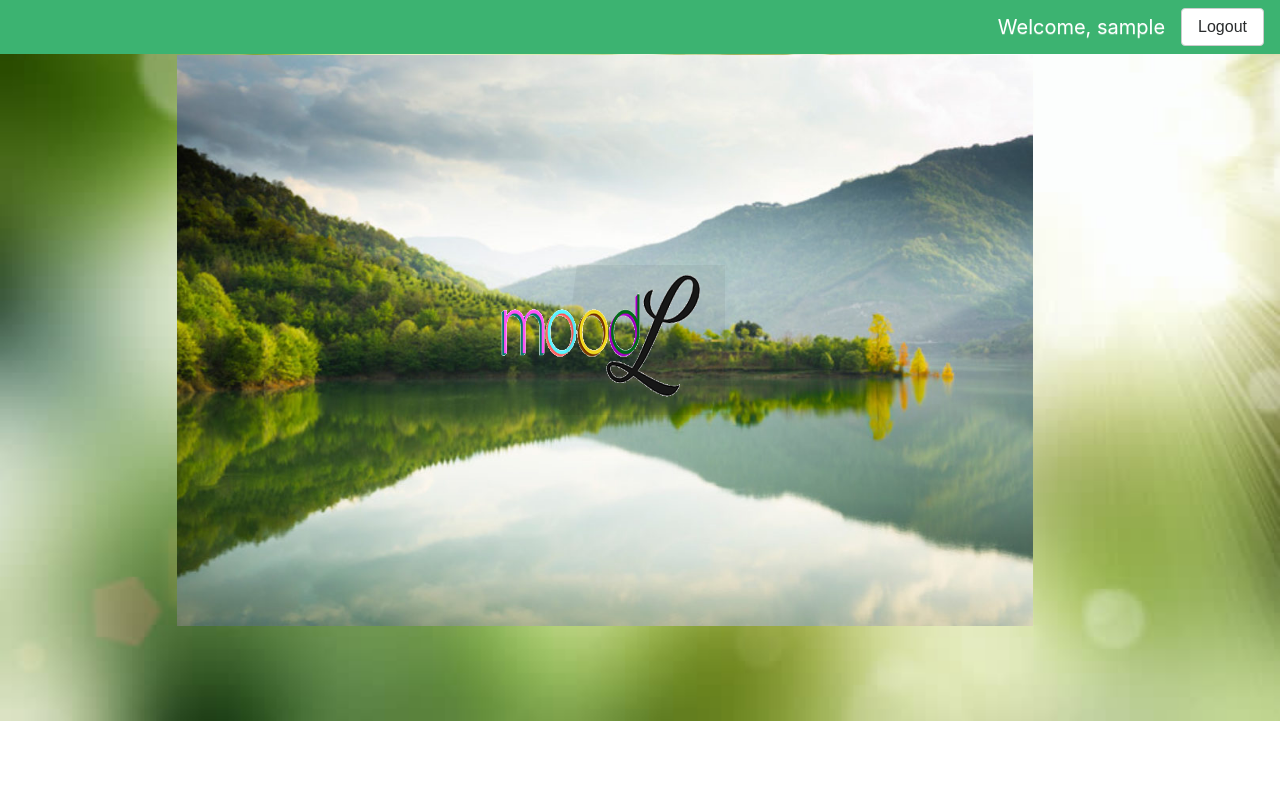
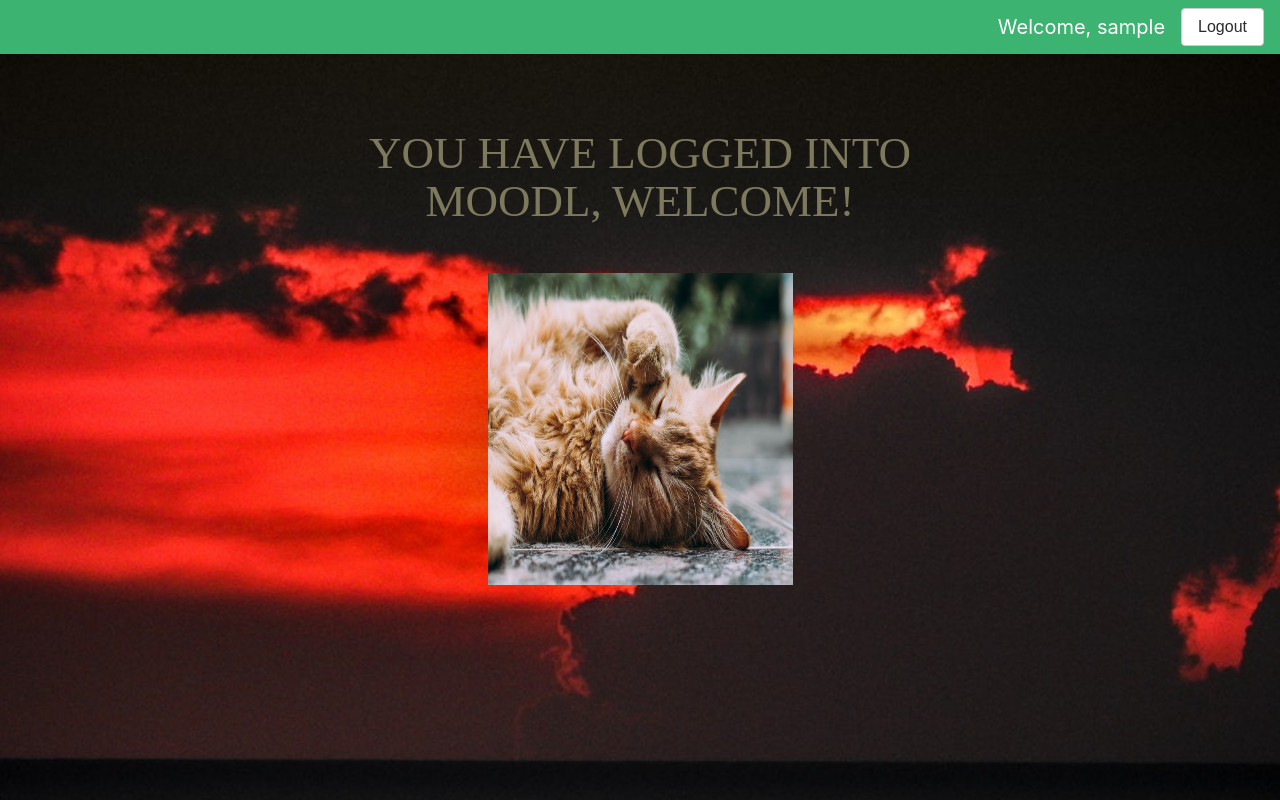
Before and after one commit to CourtlandCrouchet/MoodL, a Django app: page / in a window 1280 px wide. Run offline with Django 3.2, Linux system fonts and the light colour scheme; the visitor is signed in with stand-in values (Sample User, id 1); some libraries are stand-ins or nearby versions.

Commit message:
Rotating Homescreen background

```diff
--- /dev/null
+++ b/principal/static/css/homeStyle.css
@@ -0,0 +1,5 @@
+body{
+  background-size: cover;
+  background-repeat: no-repeat;
+  height: 100%;
+}
--- a/principal/static/css/style.css
+++ /dev/null
@@ -1,43 +0,0 @@
-/*
-.image{
-  src: url("../images/MoodLTransparent.png");
-  max-width: 100%;
-  height: auto;
-  display: block;
-  margin-left: auto;
-  margin-right: auto;
-  width: 50%;
-}
-.image-blurred-edge {
-    background-image: url("../images/GreenLake.jpg");
-    display: block;
-    margin-left: auto;
-    margin-right: auto;
-    width: auto;
-    height: auto;
-    /* you need to match the shadow color to your background or image border for the desired effect
-    box-shadow: 0 0 8px 8px white inset;
-}
-.logo{
-  background-image: url("../images/MoodLTransparent.png");
-  width = auto;
-  height = auto;
-}*/
-body{
-  background-image: url("../images/Background.jpg");
-  background-repeat: no-repeat;
-  background-position: center top;
-  background-size: cover;
-}
-.parent {
-  position: absolute;
-  top:-10px;
-  right: 70px;
-}
-
-.logo {
-  position: absolute;
-  top: 50%;
-  left: 50%;
-  transform: translate(-50%, -50%);
-}
--- a/principal/templates/main/main_base.html
+++ b/principal/templates/main/main_base.html
@@ -2,12 +2,15 @@
 {% load staticfiles %}
 <html lang="en">
 <head>
-
     <link rel="shortcut icon" href="https://nedbatchelder.com/pix/django-icon-256.png">
     <link rel="stylesheet" href="https://maxcdn.bootstrapcdn.com/bootstrap/4.0.0-alpha.6/css/bootstrap.min.css">
+
+    <link href='https://fonts.googleapis.com/css?family=Raleway:300' rel='stylesheet' type='text/css'>
+    <!-- For JS file to rotate background pics
     <link rel="stylesheet" href="https://maxcdn.bootstrapcdn.com/bootstrap/4.0.0-alpha.6/css/bootstrap-theme.min.css">
-    <link rel="stylesheet" href="{% static 'css/style.css' %}">
-    <link href='https://fonts.googleapis.com/css?family=Raleway:300' rel='stylesheet' type='text/css'>
+    <script type="text/javascript" src="../../static/js/homepage.js"></script>
+    -->
+    <link rel="stylesheet" href="../../static/css/homeStyle.css">
     <script src="https://code.jquery.com/jquery-3.1.1.slim.min.js"
             integrity="sha384-A7FZj7v+d/sdmMqp/nOQwliLvUsJfDHW+k9Omg/a/EheAdgtzNs3hpfag6Ed950n"
             crossorigin="anonymous"></script>
@@ -108,9 +111,21 @@
             $('#div_msg').fadeOut('fast');
         }, 5000);
     </script>
-    <div class="parent">
+<!-- Random background-->
+    <script type="text/javascript">
+      var dir = '../../static/images/';
+      var size = 3;
+      var dict = {
+        1: "redSky.jpg",
+        2: "cat.jpg",
+        3: "yellowLeaves.jpg"};
+      var random= Math.floor(Math.random() * size) + 1;
+      document.body.style.backgroundImage="url(" + dir + dict[random] + ")";
+    </script>
+  <!--  <div class="parent">
       <img src="../../static/images/GreenLake.jpg" alt="Lake" style="width:80%;height:90%;">
       <img class = "logo" src="../../static/images/MoodLTransparent.png" alt="Logo" style="width:240px;height:150px;">
-    </div>
+    </div>-->
+    <img src="../../static/images/cat.jpg" width="305" height="312" id="myPicture" alt="some image">
 </body>
 </html>
```
Also changed, not shown: principal/static/js/homepage.js (added, +11 -0 lines), principal/static/images/Background.jpg (deleted), principal/static/images/GreenLake.jpg (deleted), principal/static/images/Homepage.gif (deleted), principal/static/images/Homepage.jpg (deleted), principal/static/images/MistyLake.jpg (deleted), principal/static/images/MoodLTransparent.png (deleted), principal/static/images/cat.jpg (added), principal/static/images/redSky.jpg (added), principal/static/images/yellowLeaves.jpg (added), 1 other file.
